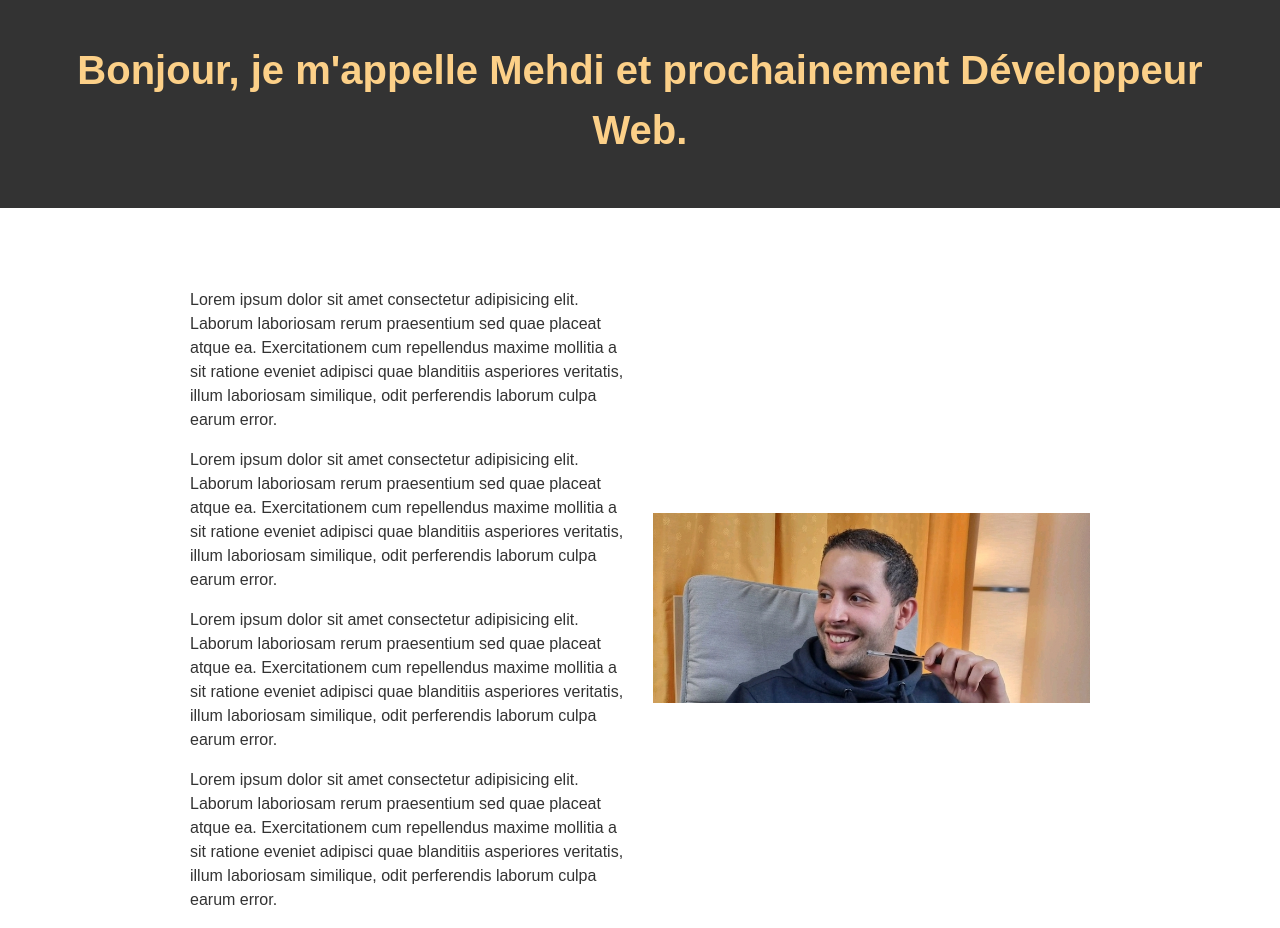
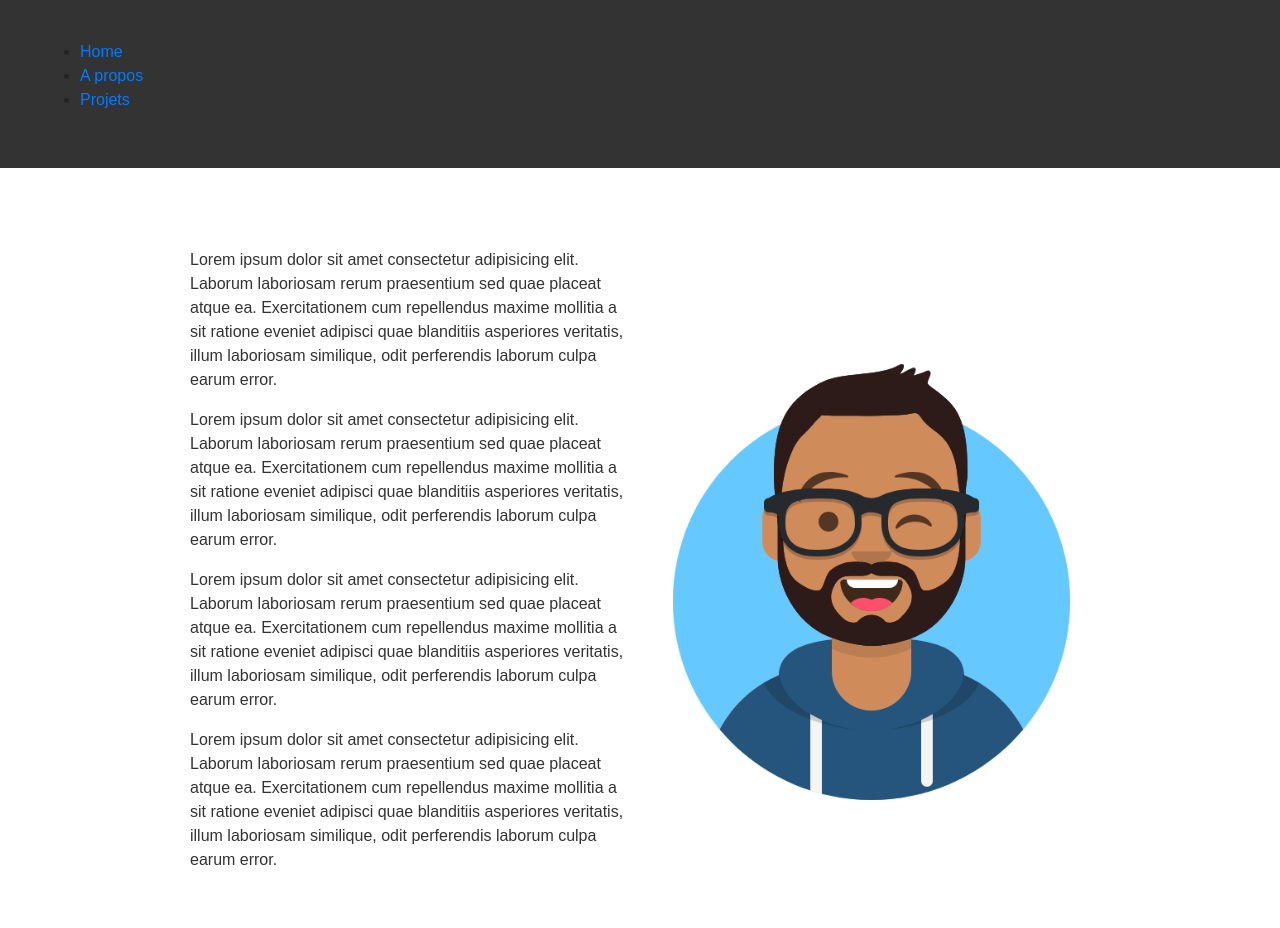
Before and after one commit to Mehdi-Abakri/Mehdi-Abakri.github.io, a plain HTML site: page index.html in a window 1280 px wide. After the commit the page ends 888 px from the top, so only its background shows below. Drawn offline with nearby package versions, Linux system fonts and the light colour scheme.

Commit message:
avec avatar et début Nav

```diff
--- a/index.html
+++ b/index.html
@@ -5,11 +5,6 @@
     <meta charset="UTF-8">
     <meta name="viewport" content="width=device-width, initial-scale=1.0">
 
-    <link rel="preconnect" href="https://fonts.googleapis.com">
-    <link rel="preconnect" href="https://fonts.gstatic.com" crossorigin>
-    <link
-        href="https://fonts.googleapis.com/css2?family=Roboto:ital,wght@0,100;0,300;0,400;0,500;0,700;0,900;1,100;1,300;1,400;1,500;1,700;1,900&display=swap"
-        rel="stylesheet">
     <link rel="stylesheet" href="reboot.css">
     <link rel="stylesheet" href="style.css">
 
@@ -18,9 +13,15 @@
 
 <body>
     <header>
-        <h1>
-            Bonjour, je m'appelle Mehdi et prochainement <strong> Développeur Web</strong>.
-        </h1>
+
+        <nav aria-label="You are here:" role="navigation">
+            <ul class="breadcrumbs">
+                <li><a href="#">Home</a></li>
+                <li><a href="#">A propos</a></li>
+                <li><a href="#">Projets</a></li>
+            </ul>
+        </nav>
+
     </header>
 
     <div id="container">
@@ -52,7 +53,7 @@
                 </p>
             </article>
             <article id="right-a-propos">
-                <img src="images/portrait-Mehdi-Abakri.jpg" alt="portrait-Mehdi-Abakri">
+                <img src="images/avatar-mehdi-abakri.png" alt="portrait-Mehdi-Abakri">
 
             </article>
         </main>
@@ -61,6 +62,10 @@
     <footer>
 
     </footer>
+
+    <script src="https://cdn.jsdelivr.net/npm/foundation-sites@6.8.1/dist/js/foundation.min.js"
+        crossorigin="anonymous"></script>
+
 </body>
 
 </html>
```
Also changed, not shown: images/avatar-mehdi-abakri.png (added), images/portrait-mehdi.jpg (added), 1 other file.
